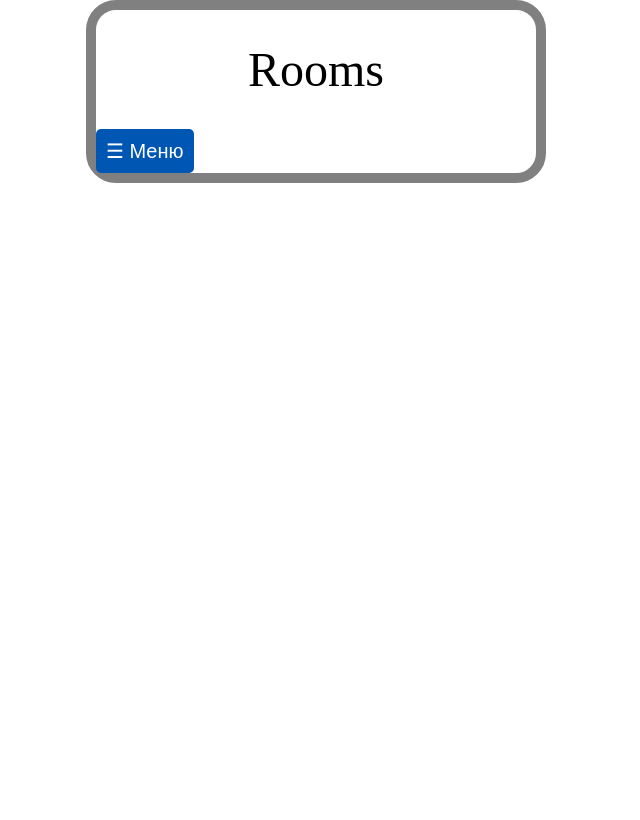
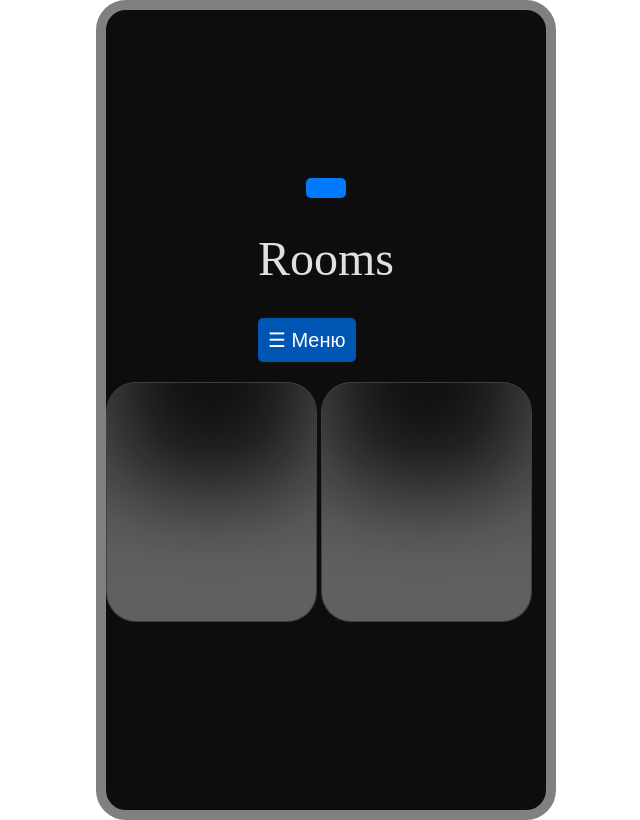
Before and after one commit to Kovriki/smart-home, a React (Create React App) app: page / in a window 1280 px wide. Shown: the whole page, without its empty margins (324-964 px from the left). Built offline with nearby package versions, Linux system fonts and the light colour scheme.

Commit message:
на сегодня я всё

```diff
--- a/src/App.css
+++ b/src/App.css
@@ -1,3 +1,11 @@
+:root {
+  --bg-dark: #0D0D0D;
+  --text-light: #E0E0E0;
+  --shadow-light: rgba(255, 255, 255, 0.1);
+  --shadow-dark: rgba(0, 0, 0, 0.5);
+}
+
+
 .App {
   text-align: center;
 }
@@ -41,4 +49,36 @@
   margin: auto;
   border: 10px solid gray;
   border-radius: 30px;
+
+  font-family: 'Inter', sans-serif;
+  background: var(--bg-dark);
+  color: var(--text-light);
+  display: flex;
+  flex-direction: column;
+  justify-content: center;
+  align-items: center;
+  height: 100vh;
+  margin: 0;
 }
+
+
+@import url('https://fonts.googleapis.com/css2?family=Inter:wght@300;400;600&display=swap');
+
+:root {
+  --bg-dark: #0D0D0D;
+  --text-light: #E0E0E0;
+  --shadow-light: rgba(255, 255, 255, 0.1);
+  --shadow-dark: rgba(0, 0, 0, 0.5);
+  margin-left: calc(50vw - 220px);
+}
+
+
+
+
+.grid {
+  width: 100%;
+  padding: 20px;
+  display: flex;
+  flex-direction: row;
+  gap: 4px;
+}
--- a/src/App.js
+++ b/src/App.js
@@ -3,11 +3,12 @@ import './App.css';
 import React from 'react';
 import Button from './components/Button';
 import Header from './components/Header';
+import ButtonDevice from './components/ButtonDevice';
 
 
 const App = () => {
   const handleClick = () => {
-    alert('Button clicked!');
+    // alert('Button clicked!');
   };
 
   const pages = [
@@ -20,10 +21,71 @@ const App = () => {
 
   return (
     <div className='body'>
-      <Header title={"Rooms"} pages={pages} />
-
+      <Button title={"Click"} onClick={handleClick}></Button>
+      <Header title={"Rooms"} pages={pages}/>
+      <div className='grid'>
+      <ButtonDevice title={"Light"} onClick={handleClick}></ButtonDevice>
+      <ButtonDevice title={"Light"} onClick={handleClick}></ButtonDevice>
+      </div>
     </div>
   );
 };
 
 export default App;
+
+
+
+// import React, { useState } from "react";
+// import "./App.css";
+
+// const App = () => {
+//   const [activeTab, setActiveTab] = useState("Кухня");
+
+//   return (
+//     <div className="app-container">
+//       {/* Хедер */}
+//       <header className="header">
+//         <button className="menu-btn">⚠️</button>
+//         <h1>Комнаты</h1>
+//         <button className="menu-btn">≡</button>
+//       </header>
+
+//       {/* Кнопки управления */}
+//       <div className="grid">
+//         <div className="card">ТОРШЕР</div>
+//         <div className="card">ЛАМПА</div>
+//         <div className="card-gradient">ЛЮСТРА</div>
+//       </div>
+
+//       {/* Виджет увлажнителя */}
+//       <div className="widget">
+//         <div>
+//           <p>УВЛАЖНИТЕЛЬ ВОЗДУХА</p>
+//           <p className="value">800 RPM</p>
+//         </div>
+//         <div>
+//           <p className="value">27.5°C</p>
+//         </div>
+//         <div>
+//           <p>💧 56%</p>
+//           <p>🌀 80%</p>
+//         </div>
+//       </div>
+
+//       {/* Навигационный слайдер */}
+//       <div className="nav-slider">
+//         {["Гостиная", "Кухня", "Спальня"].map((tab) => (
+//           <div
+//             key={tab}
+//             className={`nav-item ${activeTab === tab ? "active" : ""}`}
+//             onClick={() => setActiveTab(tab)}
+//           >
+//             {tab}
+//           </div>
+//         ))}
+//       </div>
+//     </div>
+//   );
+// };
+
+// export default App;
--- /dev/null
+++ b/src/components/ButtonDevice.js
@@ -0,0 +1,16 @@
+import React from 'react';
+import '../styles/ButtonDevice.css';
+
+function ButtonDevice({ text, onClick, type = 'button', className = 'card' }) {
+    return (
+        <button
+            type={type}
+            className={`btn ${className}`}
+            onClick={onClick}
+        >
+            {text}
+        </button>
+    );
+}
+
+export default ButtonDevice;
--- /dev/null
+++ b/src/styles/ButtonDevice.css
@@ -0,0 +1,36 @@
+@import url('https://fonts.googleapis.com/css2?family=Inter:wght@300;400;600&display=swap');
+
+
+
+
+.card {
+    width: 48%;
+    padding: 20px;
+    display: flex;
+    align-items: center;
+    justify-content: center;
+    text-align: center;
+    transition: all 0.4s ease;
+    color: white;
+    height: 30vh;
+
+    border-radius: 30px;
+    border: 1px solid rgba(255, 255, 255, 0.20);
+    background: rgba(255, 255, 255, 0.01);
+    box-shadow: 0px -130px 100px 0px rgba(255, 255, 255, 0.35) inset;
+}
+.card:hover {
+    background: linear-gradient(180deg, #7582ff, #ff5252, #231F20);
+    border-radius: 24px;
+  }
+
+.card:active{
+    border-radius: 30px;
+    border: 1px solid rgba(255, 255, 255, 0.00);
+    background: rgba(255, 255, 255, 0.01);
+    box-shadow: 0px 40px 74px 0px #6686E5 inset, 0px 70px 124px 0px #FA8370 inset, 0px 140px 134px 0px #E6476F inset, 0px 0px 114px 0px rgba(255, 255, 255, 0.65) inset;
+}
+.card-gradient {
+    background: linear-gradient(180deg, #7582ff, #ff5252, #231F20);
+    border-radius: 24px;
+  }
--- a/src/styles/Header.css
+++ b/src/styles/Header.css
@@ -1,15 +1,11 @@
 .header {
     display: flex;
+    width: 100%;
     justify-content: space-between;
     align-items: center;
     padding: 20px;
-    background-color: #007bff;
+    background-color: #717f8e;
     color: white;
-
-    display: flex;
-    width: 400px;
-    justify-content: space-between;
-    align-items: center;
     flex-direction: row;
   }
 
@@ -24,9 +20,9 @@
   }
 
   .menu {
-    position: absolute;
+    /* position: absolute; */
     top: 70px;  /* Располагаем меню чуть ниже */
-    left: 10px;
+    /* left: 10px; */
     background-color: white;
     color: black;
     border: 1px solid #ccc;
```
Also changed, not shown: src/components/Menu.js (added, +34 -0 lines), src/styles/Menu.css (added).
